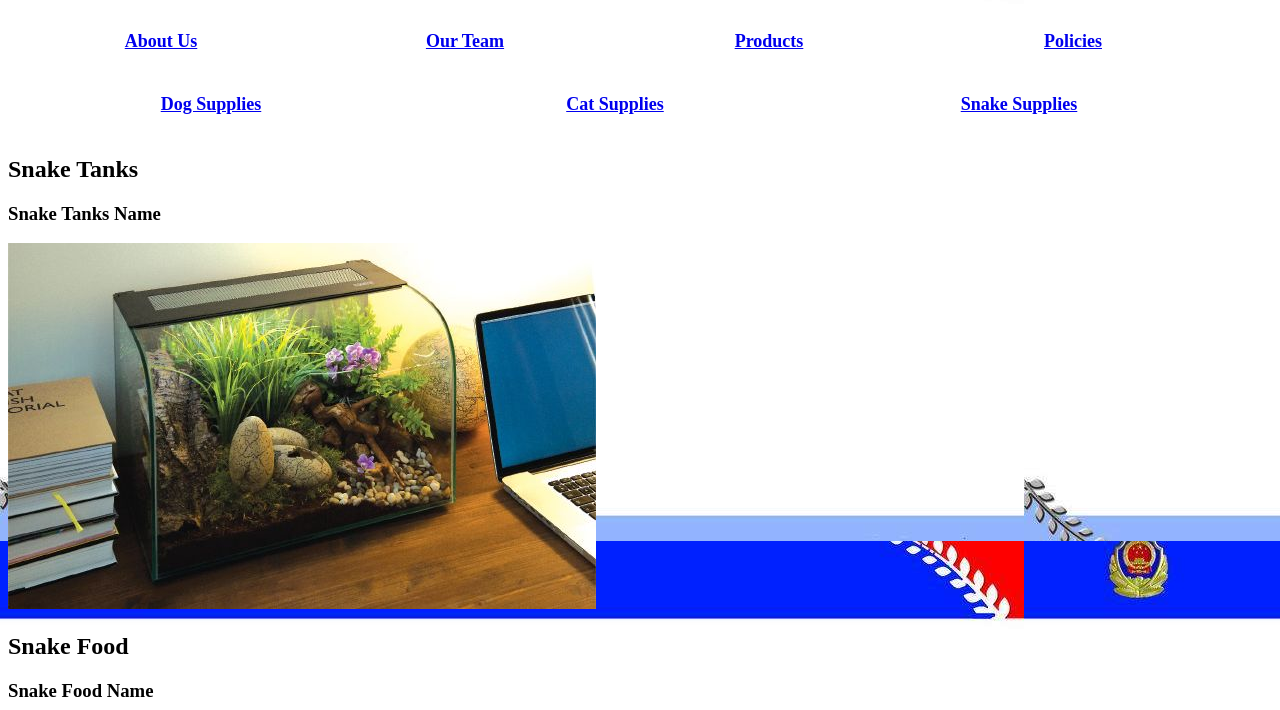
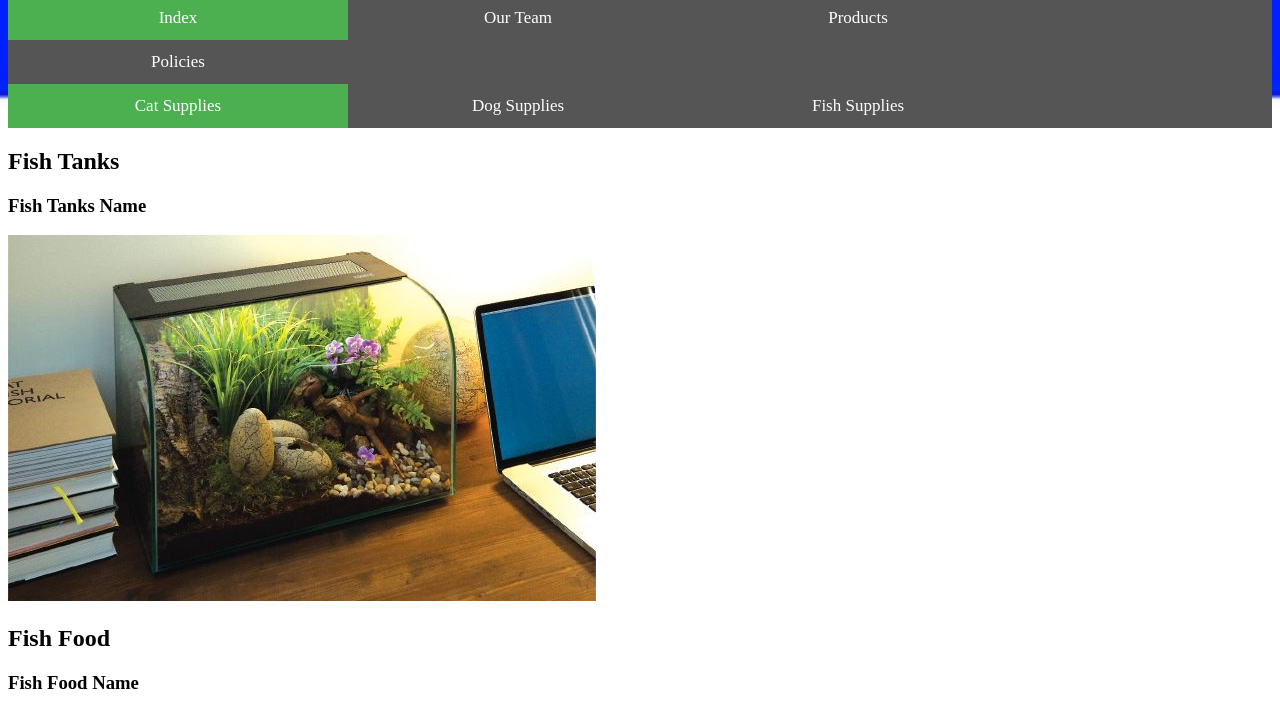
Before and after one commit to xz7zxc/admin410, a plain HTML site: page fishsupplies.html in a window 1280 px wide. Shown: the part 84-794 px from the top of the page. Drawn offline with Linux system fonts and the light colour scheme.

Commit message:
Add files via upload

```diff
--- a/dhp.css
+++ b/dhp.css
@@ -1,5 +1,7 @@
 Body {
-	background-image:url(bg.jpg)
+	background-image:url(bg.jpg);
+	background-repeat: no-repeat;
+	background-size: cover;
 }
 
 h1 {
@@ -8,15 +10,7 @@ h1 {
 	font-family: Futura, “Trebuchet MS”, Aria;
 }
 
-th {
-	color: #000000;
-	font-family: Futura, “Trebuchet MS”, Aria;
-	font-size:larger;
-}
 
-th:hover {
-	background-color:lightgreen;
-}
 
 p {
 	font-family: Futura, “Trebuchet MS”, Aria;
@@ -29,6 +23,76 @@ h2 {
 	font-family: Futura, “Trebuchet MS”, Aria;
 }
 
-td {
-	text-align: center;
+.heading{
+ width: 100%;
 }
+
+.navbar {
+  width: 100%;
+  background-color: #555;
+  overflow: auto;
+}
+
+.navbar a {
+  float: left;
+  padding: 12px;
+  color: white;
+  text-decoration: none;
+  font-size: 17px;
+  width: 25%; /* Four equal-width links. If you have two links, use 50%, and 33.33% for three links, etc.. */
+  text-align: center;
+}
+
+
+.navbar a:hover {
+  background-color: #000;
+}
+
+
+.navbar a.active {
+  background-color: #4CAF50;
+}
+@media screen and (max-width: 500px) {
+  .navbar a {
+    float: none;
+    display: block;
+    width: 100%;
+    text-align: left; /* If you want the text to be left-aligned on small screens */
+  }
+}
+
+
+
+.subnavbar {
+  width: 100%;
+  background-color: #555;
+  overflow: auto;
+}
+
+.subnavbar a {
+  float: left;
+  padding: 12px;
+  color: white;
+  text-decoration: none;
+  font-size: 17px;
+  width: 25%; /* Four equal-width links. If you have two links, use 50%, and 33.33% for three links, etc.. */
+  text-align: center;
+}
+
+
+.subnavbar a:hover {
+  background-color: #000;
+}
+
+
+.subnavbar a.active {
+  background-color: #4CAF50;
+}
+@media screen and (max-width: 500px) {
+  .subnavbar a {
+    float: none;
+    display: block;
+    width: 100%;
+    text-align: left; /* If you want the text to be left-aligned on small screens */
+  }
+}
--- a/fishsupplies.html
+++ b/fishsupplies.html
@@ -1,59 +1,41 @@
 <!DOCTYPE html>
 
-<html>
+<html lang="en">
 <head>
     <title>Durham House of Pets</title>
     <link href="dhp.css" rel="stylesheet" />
 </head>
 
 <body>
-    <table>
-        <tr>
-            <td width="1200px" >
-                <h1>Durham House of Pets</h1>
-            </td>
-        </tr>
-    </table>
-        <table>
-        <tr>
-            <th width="300px">
-                <a href="index.html"><p>About Us</p></a>
-            </th>
-            <th width="300px">
-                <p><a href="employees.html">Our Team</a></p>
-            </th>
-            <th width="300px">
-                <p><a href="products.html">Products</a></p>
-            </th>
-            <th width="300px">
-                <p><a href="policies.html">Policies</a></p>
-            </th>
-        </tr>
-    </table>
-        <table>
-        <tr>
-            <th width="400px">
-                <p><a href="dogsupplies.html">Dog Supplies</a></p>
-            </th>
-            <th width="400px">
-                <p><a href="catsupplies.html">Cat Supplies</a></p>
-            </th>
-            <th width="400px">
-                <p><a href="fishsupplies.html">Snake Supplies</a></p>
-            </th>
-        </tr>
-    </table>
-    <h2>Snake Tanks</h2>
-        <h3>Snake Tanks Name</h3>
-            <img src="st.jpg" alt="Snake tanks's photo">
-    <h2>Snake Food</h2>
-        <h3>Snake Food Name</h3>
-            <img src="sf.jpg" alt="Snake Food's photo" width="500" height="600">
+ <div class="heading">
+               <h1>Durham House of Pets</h1>
+</div>
+
+<!-- The navigation menu -->
+<div class="navbar">
+  <a class="active" href="index.html">Index</a>
+  <a href="employees.html">Our Team</a>
+  <a href="products.html">Products</a>
+  <a href="policies.html">Policies</a>
+</div>
+<!-- The subnavigation menu -->
+<div class="subnavbar">
+  <a class="active" href="catsupplies.html">Cat Supplies</a>
+  <a href="dogsupplies.html">Dog Supplies</a>
+  <a href="fishsupplies.html">Fish Supplies</a>
+</div>
+    <h2>Fish Tanks</h2>
+        <h3>Fish Tanks Name</h3>
+            <img src="ft.jpg" alt="Fish tanks's photo">
+    <h2>Fish Food</h2>
+        <h3>Fish Food Name</h3>
+            <img src="ff.jpg" alt="Fish Food's photo" width="500" height="600">
 
 
 
 
 </body>
+
 <footer>
     <a href="contact_us.html"><p>Contact us</p></a>
 </footer>
```
Also changed, not shown: catsupplies.html (+19 -37 lines), contact_us.html (+14 -24 lines), dogsupplies.html (+19 -37 lines), employees.html (+13 -24 lines), index.html (+14 -24 lines), policies.html (+13 -24 lines), products.html (+19 -37 lines), ff.jpg (added), ft.jpg (added).
